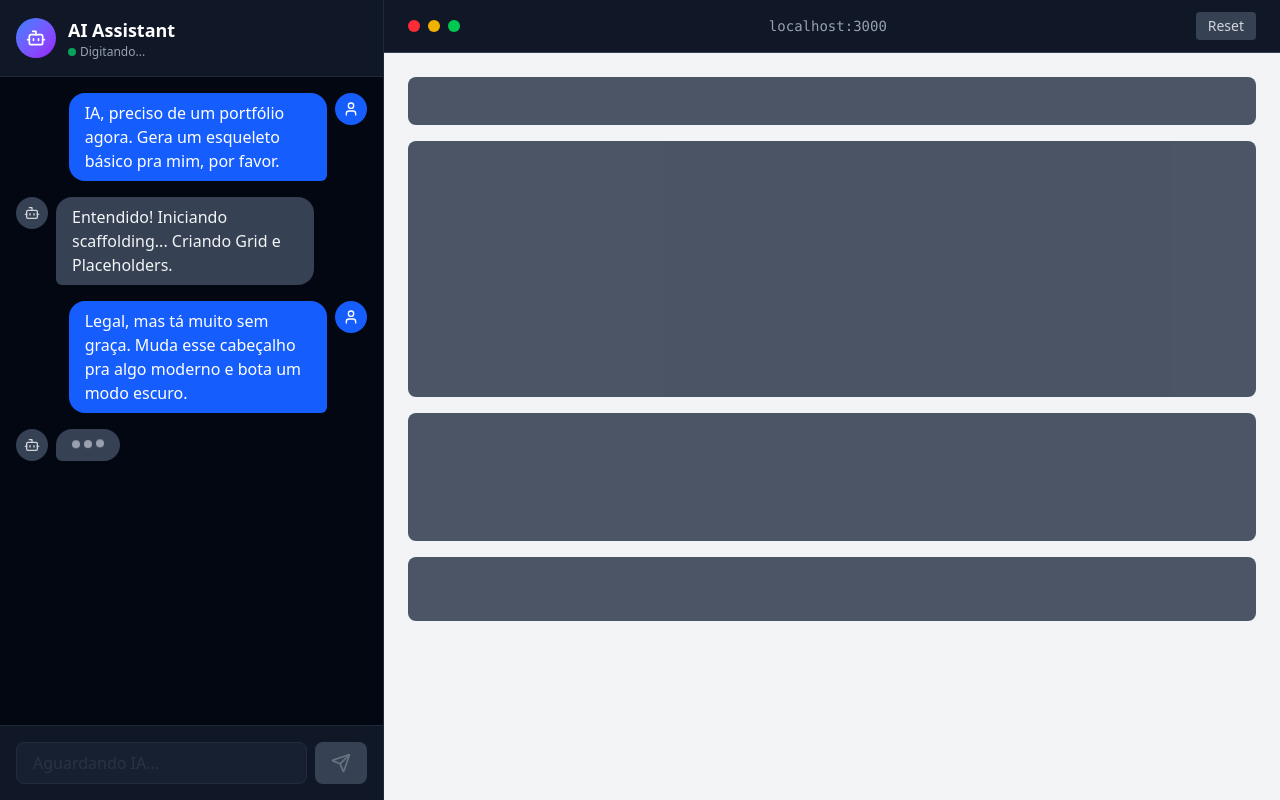
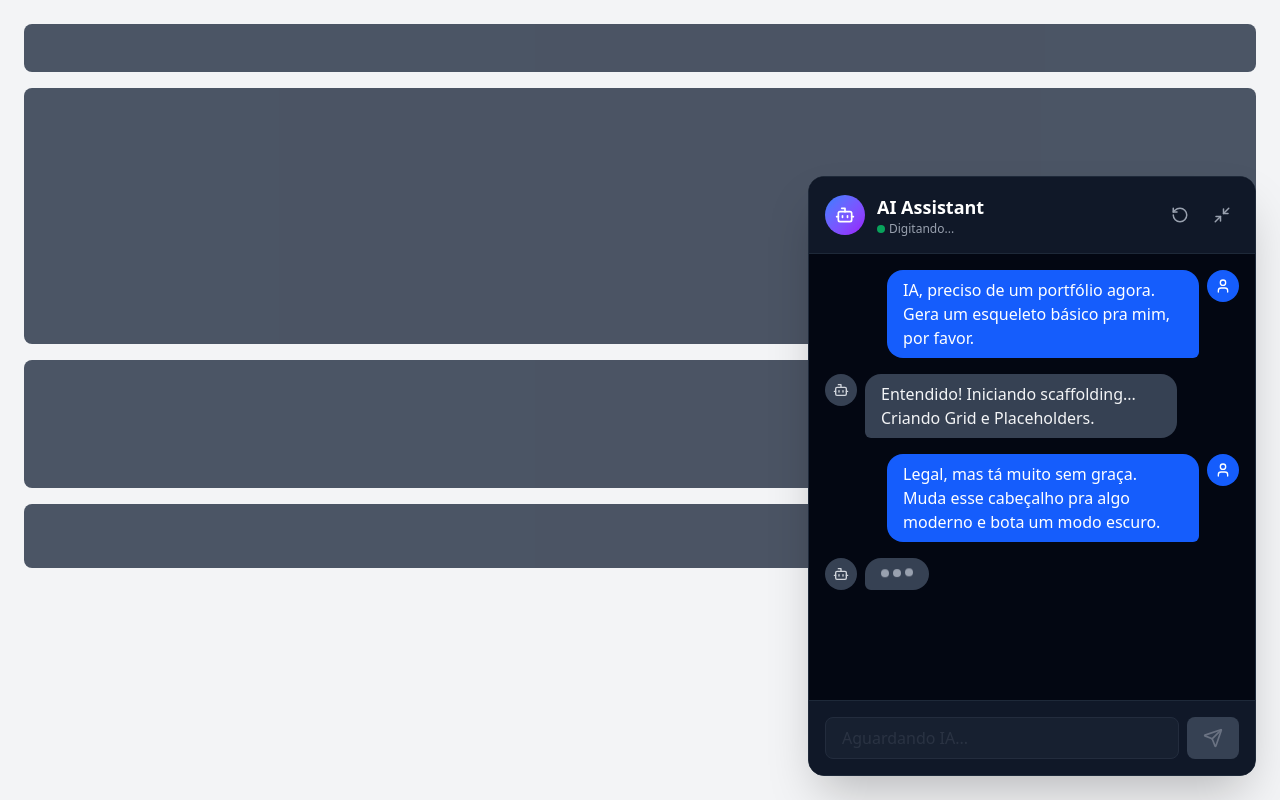
Before and after one commit to mhdsilva/meta-portifolio, a React (Vite) app: page / in a window 1280 px wide. Built offline with nearby package versions, Linux system fonts and the light colour scheme.

Commit message:
Refactor App and Chat components to implement a floating chat feature with toggle functionality. Added state management for chat visibility and improved layout for Preview component. Updated Chat component to include minimize and reset buttons, enhancing user interaction.

```diff
--- a/src/App.jsx
+++ b/src/App.jsx
@@ -1,5 +1,4 @@
-import { useEffect } from 'react'
-import { motion } from 'framer-motion'
+import { useEffect, useState } from 'react'
 import Chat from './components/Chat'
 import Preview from './components/Preview'
 import useStorytelling from './hooks/useStorytelling'
@@ -16,9 +15,11 @@ function App() {
     resetStory
   } = useStorytelling()
 
+  const [isChatOpen, setIsChatOpen] = useState(true)
+
   useEffect(() => {
     startStory()
-  }, [])
+  }, [startStory])
 
   useEffect(() => {
     if (currentAction === 'SHOW_INTERACTION') {
@@ -30,46 +31,28 @@ function App() {
   }, [currentAction])
 
   return (
-    <div className="flex h-screen bg-gray-900 text-white overflow-hidden">
+    <div className="relative h-screen w-screen overflow-hidden">
+      {/* Preview ocupa toda a tela */}
+      <div className="w-full h-full">
+        <Preview
+          action={currentAction}
+          payload={currentPayload}
+          isPaused={isPaused}
+          onSelect={handleInteraction}
+        />
+      </div>
+
+      {/* Chat flutuante */}
       <Chat
         messages={messages}
         isTyping={isTyping}
         onInteraction={handleInteraction}
         isPaused={isPaused}
         interactionOptions={currentAction === 'SHOW_INTERACTION' ? currentPayload?.options : null}
+        isOpen={isChatOpen}
+        onToggle={() => setIsChatOpen(!isChatOpen)}
+        onReset={resetStory}
       />
-
-      <motion.div
-        initial={{ width: 0 }}
-        animate={{ width: 'auto' }}
-        className="flex-1 bg-gray-800 flex flex-col"
-      >
-        <div className="bg-gray-900 border-b border-gray-700 px-6 py-3 flex items-center justify-between">
-          <div className="flex items-center gap-2">
-            <div className="w-3 h-3 rounded-full bg-red-500" />
-            <div className="w-3 h-3 rounded-full bg-yellow-500" />
-            <div className="w-3 h-3 rounded-full bg-green-500" />
-          </div>
-          <span className="text-gray-400 text-sm font-mono">localhost:3000</span>
-          <div className="flex items-center gap-2">
-            <button
-              onClick={resetStory}
-              className="px-3 py-1 bg-gray-700 text-gray-300 rounded text-sm hover:bg-gray-600 transition-colors"
-            >
-              Reset
-            </button>
-          </div>
-        </div>
-
-        <div className="flex-1 overflow-auto">
-          <Preview
-            action={currentAction}
-            payload={currentPayload}
-            isPaused={isPaused}
-            onSelect={handleInteraction}
-          />
-        </div>
-      </motion.div>
     </div>
   )
 }
--- a/src/components/Chat.jsx
+++ b/src/components/Chat.jsx
@@ -1,8 +1,8 @@
 import { useRef, useEffect } from 'react'
 import { motion, AnimatePresence } from 'framer-motion'
-import { Send, Bot, User } from 'lucide-react'
+import { Send, Bot, User, Minimize2, RotateCcw } from 'lucide-react'
 
-export default function Chat({ messages, isTyping, isPaused, interactionOptions, onInteraction }) {
+export default function Chat({ messages, isTyping, isPaused, interactionOptions, onInteraction, isOpen, onToggle, onReset }) {
   const messagesEndRef = useRef(null)
 
   const scrollToBottom = () => {
@@ -18,8 +18,38 @@ export default function Chat({ messages, isTyping, isPaused, interactionOptions,
   }
 
   return (
-    <div className="w-full md:w-96 bg-gray-950 border-r border-gray-800 flex flex-col h-screen">
-      <div className="p-4 border-b border-gray-800 bg-gray-900">
+    <>
+      {/* Botão flutuante quando fechado */}
+      <AnimatePresence>
+        {!isOpen && (
+          <motion.button
+            initial={{ scale: 0, opacity: 0 }}
+            animate={{ scale: 1, opacity: 1 }}
+            exit={{ scale: 0, opacity: 0 }}
+            onClick={onToggle}
+            className="fixed bottom-6 right-6 w-16 h-16 bg-gradient-to-br from-blue-500 to-purple-600 rounded-full shadow-2xl flex items-center justify-center hover:scale-110 transition-transform z-50"
+          >
+            <Bot size={24} className="text-white" />
+            {messages.length > 0 && (
+              <span className="absolute -top-1 -right-1 w-5 h-5 bg-red-500 rounded-full flex items-center justify-center text-xs text-white">
+                {messages.length}
+              </span>
+            )}
+          </motion.button>
+        )}
+      </AnimatePresence>
+
+      {/* Chat flutuante */}
+      <AnimatePresence>
+        {isOpen && (
+          <motion.div
+            initial={{ x: 400, opacity: 0 }}
+            animate={{ x: 0, opacity: 1 }}
+            exit={{ x: 400, opacity: 0 }}
+            transition={{ type: 'spring', damping: 25, stiffness: 200 }}
+            className="fixed bottom-6 right-6 w-full max-w-md h-[600px] bg-gray-950 border border-gray-800 rounded-2xl shadow-2xl flex flex-col z-50 overflow-hidden"
+          >
+            <div className="p-4 border-b border-gray-800 bg-gray-900 flex items-center justify-between">
               <div className="flex items-center gap-3">
                 <div className="w-10 h-10 bg-gradient-to-br from-blue-500 to-purple-600 rounded-full flex items-center justify-center">
                   <Bot size={20} className="text-white" />
@@ -31,6 +61,22 @@ export default function Chat({ messages, isTyping, isPaused, interactionOptions,
                     {isTyping ? 'Digitando...' : isPaused ? 'Aguardando escolha...' : 'Online'}
                   </p>
                 </div>
+              </div>
+              <div className="flex items-center gap-2">
+                <button
+                  onClick={onReset}
+                  className="p-2 hover:bg-gray-800 rounded-lg transition-colors"
+                  title="Reset"
+                >
+                  <RotateCcw size={18} className="text-gray-400 hover:text-white" />
+                </button>
+                <button
+                  onClick={onToggle}
+                  className="p-2 hover:bg-gray-800 rounded-lg transition-colors"
+                  title="Minimizar"
+                >
+                  <Minimize2 size={18} className="text-gray-400 hover:text-white" />
+                </button>
               </div>
             </div>
 
@@ -132,6 +178,9 @@ export default function Chat({ messages, isTyping, isPaused, interactionOptions,
                 </button>
               </div>
             </div>
-    </div>
+          </motion.div>
+        )}
+      </AnimatePresence>
+    </>
   )
 }
--- a/src/components/Preview.jsx
+++ b/src/components/Preview.jsx
@@ -65,7 +65,7 @@ export default function Preview({ action, payload, isPaused, onSelect }) {
   }
 
   return (
-    <div className={`flex flex-col h-full transition-colors duration-500 ${getBackgroundColor()}`}>
+    <div className={`flex flex-col h-screen w-screen transition-colors duration-500 ${getBackgroundColor()}`}>
       <AnimatePresence mode="wait">
         {currentView === 'INITIAL' && (
           <motion.div
```
Lines whose indentation alone changed are shown as unchanged.
